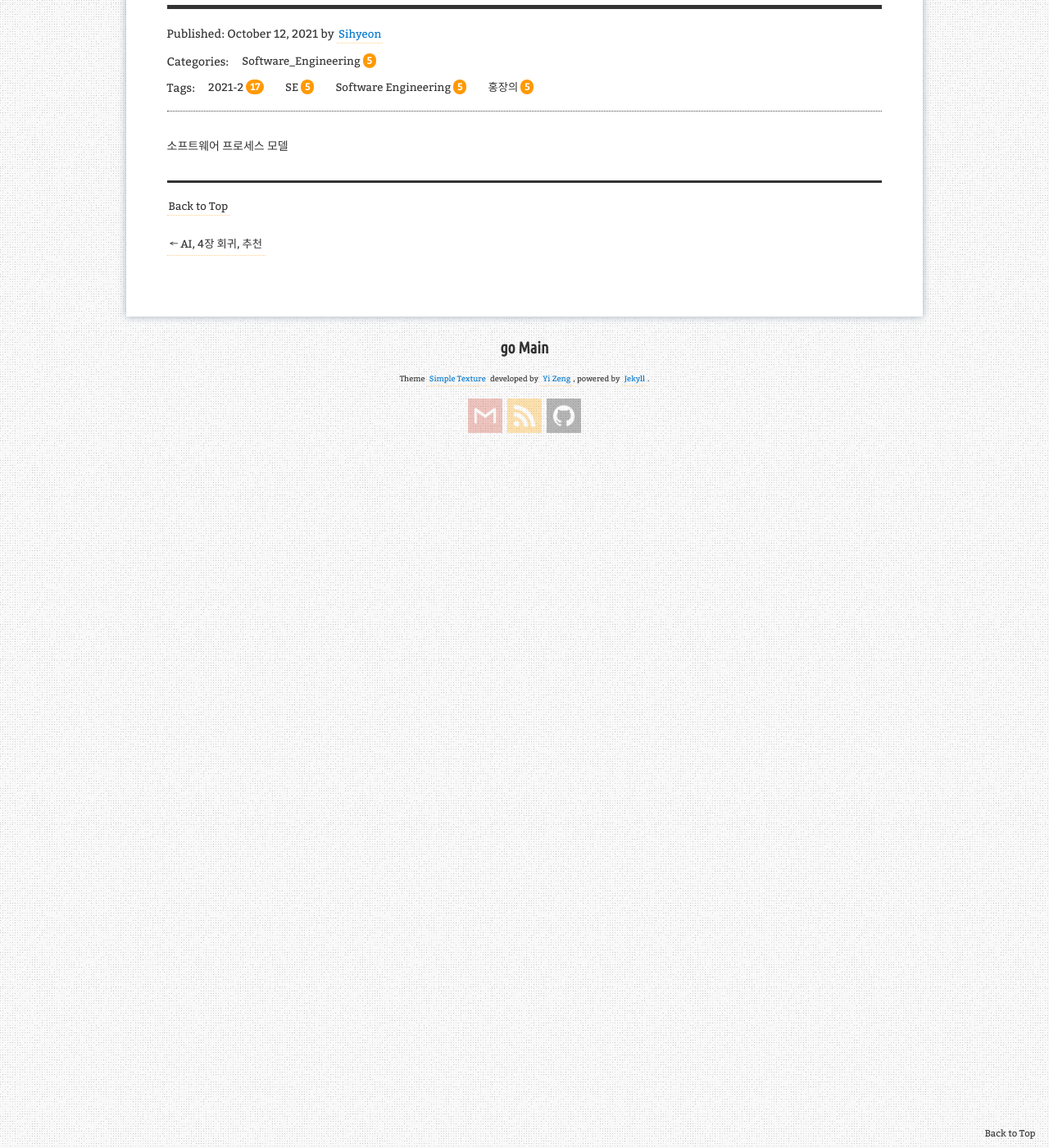
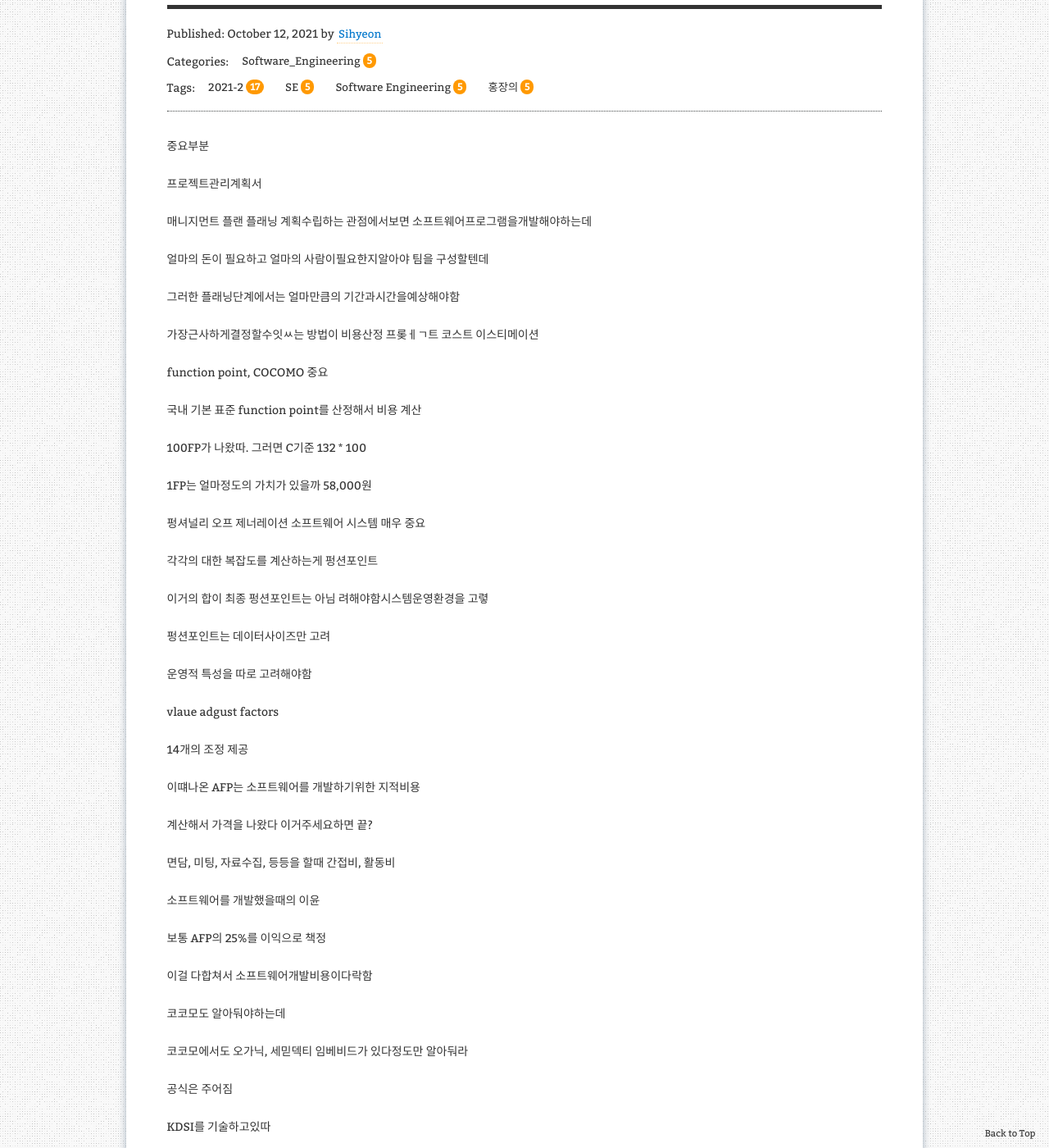
Before and after one commit to aristohyun/aristohyun.github.io, a Jekyll site: the page built from _posts/2021-10-12-SE_05.md, in a window 1280 px wide and 1400 px high, scrolled down 195 px. Shown: the whole window at 82% size. Built offline with Jekyll 4.4.1, drawn with Linux system fonts in a browser that asks for light colours; comment, search, counter and statistics services are not loaded; some of the changed text lies outside the part shown.

Commit message:
Update 2021-10-12-SE_05.md

```diff
--- a/_posts/2021-10-12-SE_05.md
+++ b/_posts/2021-10-12-SE_05.md
@@ -12,4 +12,151 @@ redirect_from:
 * Kramdown table of contents
 {:toc .toc}
 
-소프트웨어 프로세스 모델
+
+중요부분
+
+프로젝트관리계획서
+
+매니지먼트 플랜 플래닝
+계획수립하는 관점에서보면 소프트웨어프로그램을개발해야하는데
+
+얼마의 돈이 필요하고 얼마의 사람이필요한지알아야 팀을 구성할텐데
+
+그러한 플래닝단계에서는 얼마만큼의 기간과시간을예상해야함
+
+가장근사하게결정할수잇ㅆ는 방법이 비용산정
+프롲ㅔㄱ트 코스트 이스티메이션
+
+function point, COCOMO 중요
+
+국내 기본 표준
+function point를 산정해서 비용 계산
+
+100FP가 나왔따. 그러면 C기준 132 * 100
+
+1FP는 얼마정도의 가치가 있을까 58,000원
+
+펑셔널리 오프 제너레이션 소프트웨어 시스템 매우 중요
+
+각각의 대한 복잡도를 계산하는게 펑션포인트
+
+이거의 합이 최종 펑션포인트는 아님
+려해야함시스템운영환경을 고렿
+
+펑션포인트는 데이터사이즈만 고려
+
+운영적 특성을 따로 고려해야함
+
+vlaue adgust factors
+
+14개의 조정 제공
+
+이떄나온 AFP는 소프트웨어를 개발하기위한 지적비용
+
+계산해서 가격을 나왔다 이거주세요하면 끝?
+
+면담, 미팅, 자료수집, 등등을 할때 간접비, 활동비
+
+소프트웨어를 개발했을때의 이윤
+
+보통 AFP의 25%를 이익으로 책정
+
+이걸 다합쳐서 소프트웨어개발비용이다락함
+
+코코모도 알아둬야하는데
+
+코코모에서도 오가닉, 세믿덱티 임베비드가 있다정도만 알아둬라
+
+공식은 주어짐
+
+KDSI를 기술하고있따
+
+여기서도 공식에따라서 몇몇 PM이필요하다 등등을하는데 에포트임플로먼트를 곱해서 어라만 복잡도를 요구하고있느냐
+데이터베이스사이즈는어떠냐 등등을 계산
+
+프로젝트컨트롤도 중요
+
+WBS도 많이 쓸텐데
+
+어떤세부작업이있는지 등등
+
+slack time이 뭐냐정도는 이해필요
+
+PERT Chart는 꼭알아둬야함
+
+그래프를보고 크리티컬패스가 뭐냐를 알아둬야함
+
+여러군대로화살표를간다라는 것은 동시에 시작, 진행할수있따
+
+화살표방향에따라개발이진행되고 여러가지 패스가 있는데
+
+가각ㄱ의 작어베서 소요되는 날짜를 모두합쳐서 가장 큰값이 크리티컬패스
+
+왜중요할까
+
+
+
+그렇게되면 한 특정작업이 가장빨리끝나는날짜, 가장늦게끝나도 되는 날짜가 언제인가
+
+
+팀오가니제이션이 중요하다라 생각된다면 그이유는
+
+가버넌스모델 p37을 잘 이해하는것이 중요
+topcit이 강조하는게 PMO
+
+프로젝트가 어떻게진행되는지 상태
+
+기술의역할자
+
+코더그룹 테스팅그룹 아키텍쳐설계하는 전문가
+
+테크니컬그룹
+
+
+매니지먼트플랜 SPMP
+
+어떻게작성해야할까
+
+문서의 표준 목차
+
+회사의 표준이 정해져있음
+
+개요
+왜 만들어졌는가
+앞으로 어떤 프로젝트틀하는데 기본적인계획을 담고있음
+소프트웨어시스템에대한 기술
+
+관련기술 약어
+
+참고문헌이아닌 표준 문서, 표준 스펙, 관련된 문서. 만약여기다가 요구사항분석서다라고하면 요구사항정의서가 들어갈것
+
+개발계획, 2,3은 앞의내용을 근거로해서 몇명의사람이 얼마의기간이필요한지를 산정 FP를 산정하는건 어려움
+3이1팀 학기중으로 가정
+
+WBS만들고 스케쥴한
+
+스케쥴매니저가 퍼티ㅣ시어쩌고함
+
+팀구성멤버 역할 책임
+
+4장에서 소프트웨어 개발프로젝트에서 어떻게 관리할것인지
+
+변경이 발생하낟 그러며 어떻게 할것인가
+
+형상관리는 졸작을 가지고 한다면 깃허브에 버젼관리를 쓸것
+
+코드나 문서의 네이밍 스킬, 이름을 어떻게할것인가
+
+개발시 어떤 기술이 필요하고 수준은 어떤가
+
+리뷰는 팀미팅, 공식적 미팅 등등
+
+개발환경
+
+산출물
+
+기타 고려사항
+
+개인정보방지누출법등을 중시해야한다 등등
+
+참고문헌
```
